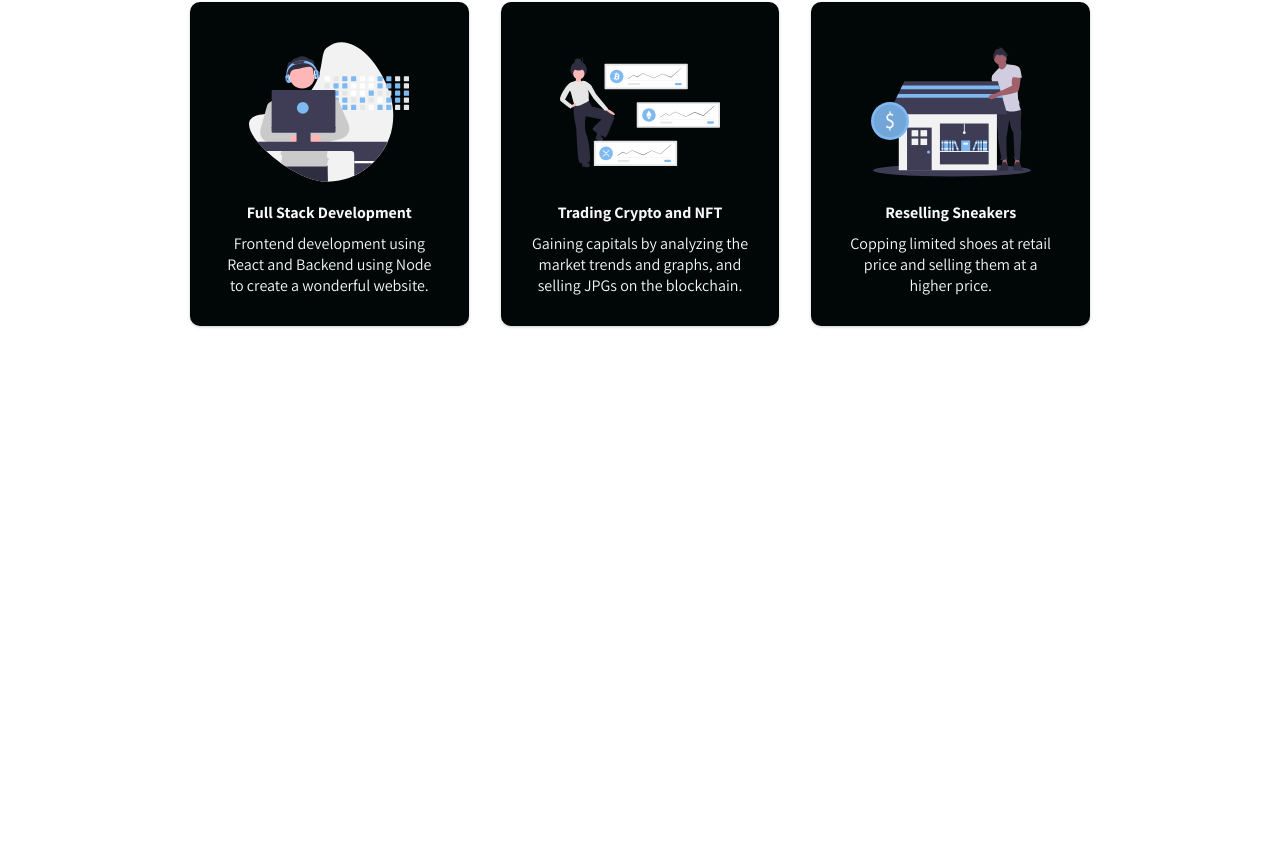
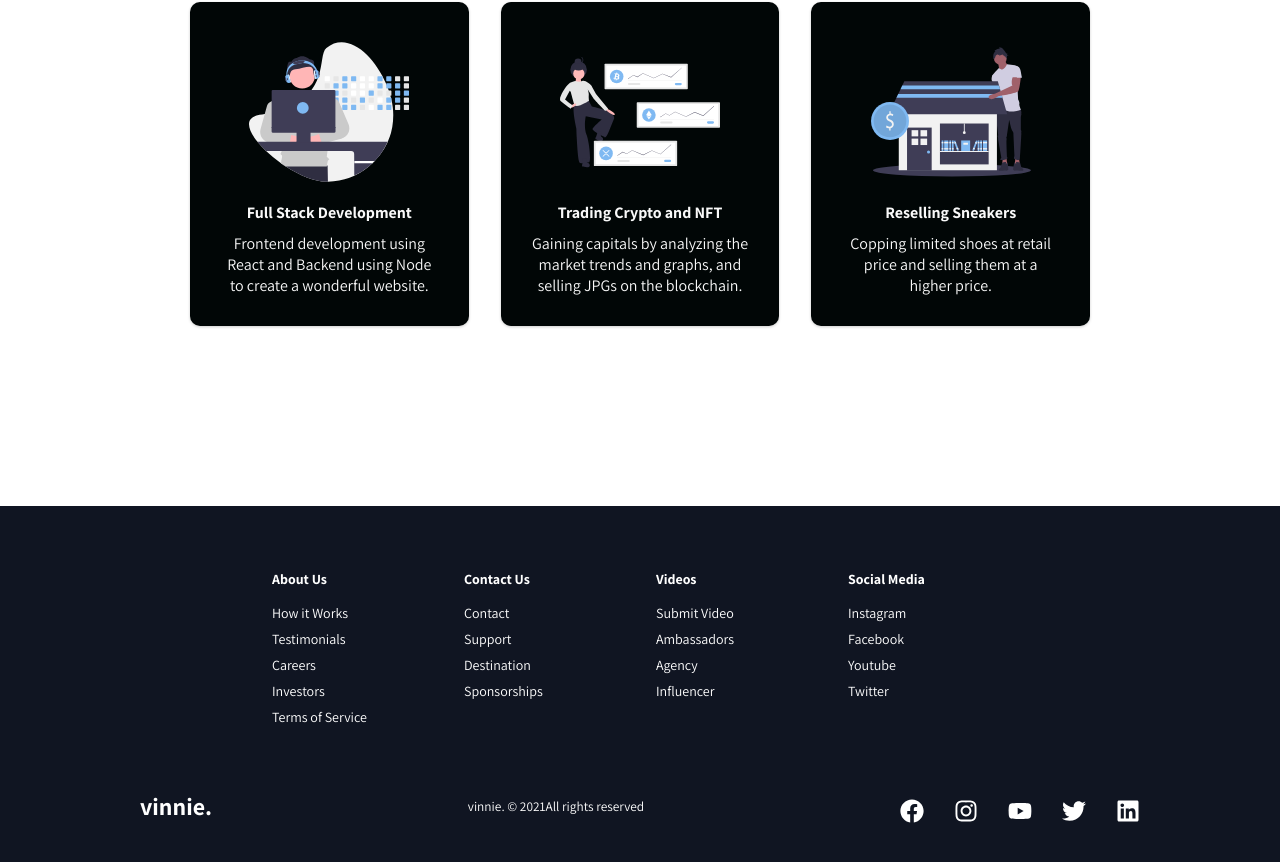
Before and after one commit to vincent-andersson/vinnie-website, a React (Create React App) app: page / in a window 1280 px wide. Shown: the part 3674-4536 px from the top of the page. Before the commit the page ends 4180 px from the top, so only its background shows below. Built offline with nearby package versions, Linux system fonts and the light colour scheme.

Commit message:
added footer

```diff
--- /dev/null
+++ b/src/components/Footer/FooterElements.js
@@ -0,0 +1,113 @@
+import styled from 'styled-components';
+import { Link } from 'react-router-dom';
+
+export const FooterContainer = styled.footer`
+  background-color: #101522;
+`;
+
+export const FooterWrapper = styled.div`
+  padding: 48px 24px;
+  display: flex;
+  flex-direction: column;
+  justify-content: center;
+  align-items: center;
+  max-width: 1100px;
+  margin: 0 auto;
+`;
+
+export const FooterLinksContainer = styled.div`
+  display: flex;
+  justify-content: center;
+
+  @media screen and (max-width: 820px) {
+    padding-top: 32px;
+  }
+`;
+
+export const FooterLinksWrapper = styled.div`
+  display: flex;
+
+  @media screen and (max-width: 820px) {
+    flex-direction: column;
+  }
+`;
+
+export const FooterLinkItems = styled.div`
+  display: flex;
+  flex-direction: column;
+  align-items: flex-start;
+  margin: 16px;
+  text-align: left;
+  width: 160px;
+  box-sizing: border-box;
+  color: #fff;
+
+  @media screen and (max-width: 420px) {
+    margin: 0;
+    padding: 10px;
+    width: 100%;
+  }
+`;
+
+export const FooterLinkTitle = styled.h1`
+  font-size: 14px;
+  margin-bottom: 16px;
+`;
+
+export const FooterLink = styled(Link)`
+  color: #fff;
+  text-decoration: none;
+  margin-bottom: 0.5rem;
+  font-size: 14px;
+
+  &:hover {
+    color: #00e5e5;
+    transition: 0.3s ease-out;
+  }
+`;
+
+export const SocialMedia = styled.section`
+  max-width: 1000px;
+  width: 100%;
+`;
+
+export const SocialMediaWrapper = styled.div`
+  display: flex;
+  justify-content: space-between;
+  align-items: center;
+  max-width: 1100px;
+  margin: 40px auto 0 auto;
+
+  @media screen and (max-width: 820px) {
+    flex-direction: column;
+  }
+`;
+
+export const SocialLogo = styled(Link)`
+  color: #fff;
+  justify-self: start;
+  cursor: pointer;
+  text-decoration: none;
+  font-size: 1.5rem;
+  display: flex;
+  align-items: center;
+  margin-bottom: 16px;
+  font-weight: bold;
+`;
+
+export const WebsiteRights = styled.small`
+  color: #fff;
+  margin-bottom: 16px;
+`;
+
+export const SocialIcons = styled.div`
+  display: flex;
+  justify-content: space-between;
+  align-items: center;
+  width: 240px;
+`;
+
+export const SocialIconLink = styled.a`
+  color: #fff;
+  font-size: 24px;
+`;
--- /dev/null
+++ b/src/components/Footer/index.js
@@ -0,0 +1,76 @@
+import React from 'react';
+import { FaFacebook, FaInstagram, FaLinkedin, FaTwitter, FaYoutube } from 'react-icons/fa';
+import { FooterContainer, FooterWrapper, FooterLinksContainer, FooterLinksWrapper, FooterLinkItems, FooterLinkTitle, FooterLink, SocialMedia, SocialMediaWrapper, SocialLogo, WebsiteRights, SocialIcons, SocialIconLink } from './FooterElements';
+
+const Footer = () => {
+  return (
+    <FooterContainer>
+      <FooterWrapper>
+        <FooterLinksContainer>
+          <FooterLinksWrapper>
+            <FooterLinkItems>
+              <FooterLinkTitle>About Us</FooterLinkTitle>
+              <FooterLink to="/login">How it Works</FooterLink>
+              <FooterLink to="/login">Testimonials</FooterLink>
+              <FooterLink to="/login">Careers</FooterLink>
+              <FooterLink to="/login">Investors</FooterLink>
+              <FooterLink to="/login">Terms of Service</FooterLink>
+            </FooterLinkItems>
+            <FooterLinkItems>
+              <FooterLinkTitle>Contact Us</FooterLinkTitle>
+              <FooterLink to="/login">Contact</FooterLink>
+              <FooterLink to="/login">Support</FooterLink>
+              <FooterLink to="/login">Destination</FooterLink>
+              <FooterLink to="/login">Sponsorships</FooterLink>
+            </FooterLinkItems>
+          </FooterLinksWrapper>
+          <FooterLinksWrapper>
+            <FooterLinkItems>
+              <FooterLinkTitle>Videos</FooterLinkTitle>
+              <FooterLink to="/login">Submit Video</FooterLink>
+              <FooterLink to="/login">Ambassadors</FooterLink>
+              <FooterLink to="/login">Agency</FooterLink>
+              <FooterLink to="/login">Influencer</FooterLink>
+            </FooterLinkItems>
+            <FooterLinkItems>
+              <FooterLinkTitle>Social Media</FooterLinkTitle>
+              <FooterLink to="/login">Instagram</FooterLink>
+              <FooterLink to="/login">Facebook</FooterLink>
+              <FooterLink to="/login">Youtube</FooterLink>
+              <FooterLink to="/login">Twitter</FooterLink>
+            </FooterLinkItems>
+          </FooterLinksWrapper>
+        </FooterLinksContainer>
+        <SocialMedia>
+          <SocialMediaWrapper>
+            <SocialLogo to='/'>
+              vinnie.
+            </SocialLogo>
+            <WebsiteRights>vinnie. © {new Date().getFullYear()}
+            All rights reserved
+            </WebsiteRights>
+            <SocialIcons>
+              <SocialIconLink href="//www.facebook.com/vincentandersson.hartono/" target="_blank" aria-label="Facebook">
+                <FaFacebook />
+              </SocialIconLink>
+              <SocialIconLink href="//www.instagram.com/vincent_ah" target="_blank" aria-label="Instagram">
+                <FaInstagram />
+              </SocialIconLink>
+              <SocialIconLink href="//www.youtube.com/channel/UCqdw25_I9YJ8rA_S41b6Ysw" target="_blank" aria-label="Youtube">
+                <FaYoutube />
+              </SocialIconLink>
+              <SocialIconLink href="//www.twitter.com/vhartono11" target="_blank" aria-label="Twitter">
+                <FaTwitter />
+              </SocialIconLink>
+              <SocialIconLink href="//www.linkedin.com/in/vincent-andersson/" target="_blank" aria-label="Linkedin">
+                <FaLinkedin />
+              </SocialIconLink>
+            </SocialIcons>
+          </SocialMediaWrapper>
+        </SocialMedia>
+      </FooterWrapper>
+    </FooterContainer>
+  )
+}
+
+export default Footer
--- a/src/pages/index.js
+++ b/src/pages/index.js
@@ -5,6 +5,7 @@ import Hero from '../components/Hero';
 import Info from '../components/Info';
 import { homeObjOne, homeObjTwo, homeObjThree } from '../components/Info/Data';
 import Cards from '../components/Cards';
+import Footer from '../components/Footer';
 
 const Home = () => {
   const [isOpen, setIsOpen] = useState(false);
@@ -22,6 +23,7 @@ const Home = () => {
       <Info {...homeObjTwo} />
       <Info {...homeObjThree} />
       <Cards />
+      <Footer />
     </>
   )
 }
```
